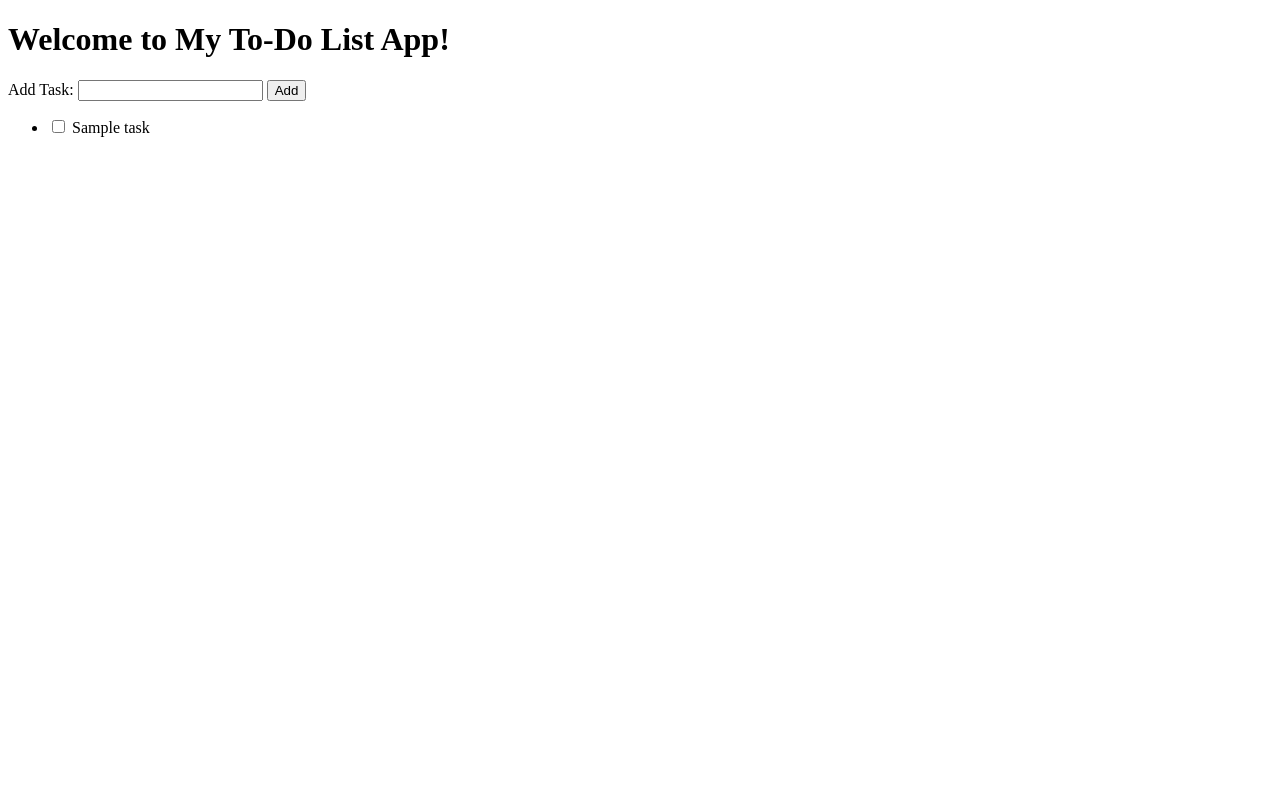
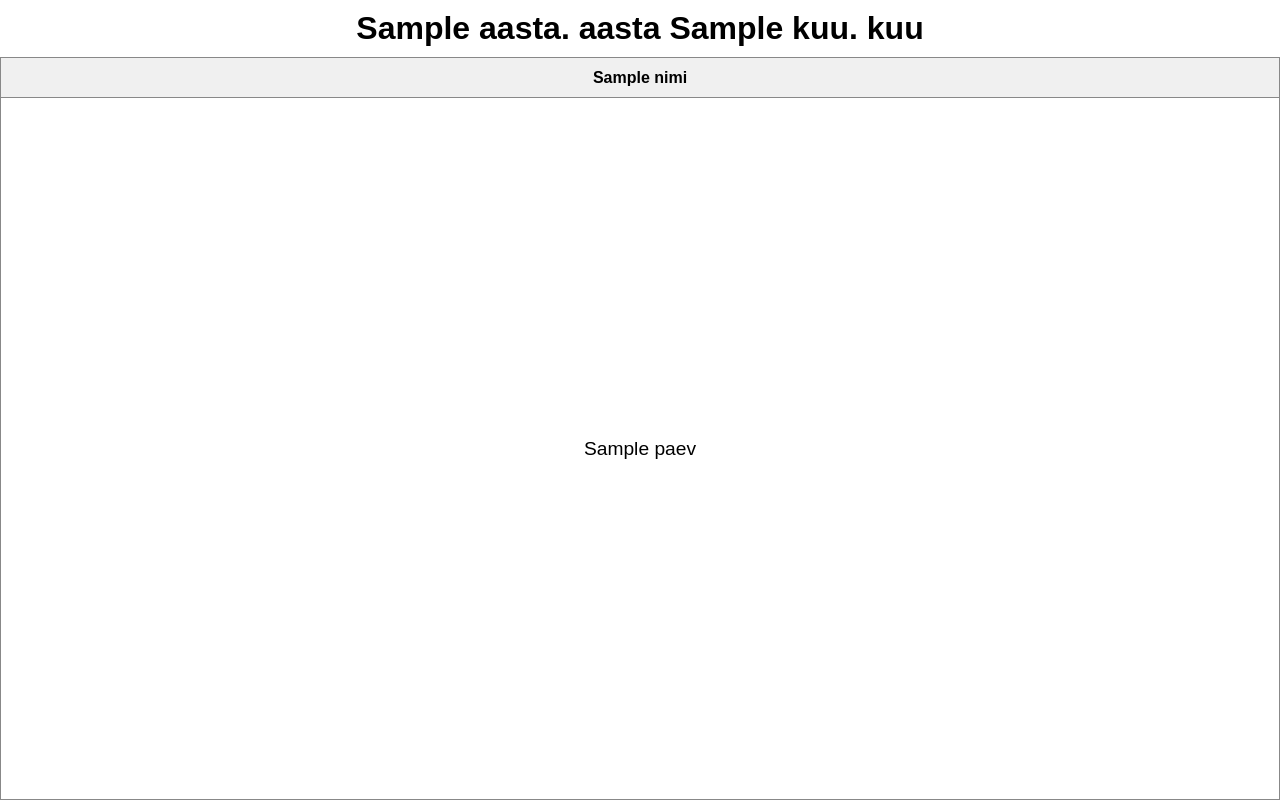
Before and after one commit to ottoarro/projektid, a Flask app: template templates/index.html in a window 1280 px wide. Run offline with Flask 3, Linux system fonts and the light colour scheme; the template is opened without the code that fills it: most values are stand-ins (such as "Sample title", 1, 10 or a date in 2020).

Commit message:
Update index.html

```diff
--- a/templates/index.html
+++ b/templates/index.html
@@ -1,37 +1,79 @@
 <!DOCTYPE html>
-<html lang="en">
+<html lang="et">
 <head>
     <meta charset="UTF-8">
-    <meta name="viewport" content="width=device-width, initial-scale=1.0">
-    <title>My To-Do List App</title>
+    <title>Kalender</title>
+    <style>
+        html, body {
+            height: 100%;
+            margin: 0;
+            padding: 0;
+            font-family: sans-serif;
+        }
+
+        body {
+            display: flex;
+            flex-direction: column;
+        }
+
+        h1 {
+            text-align: center;
+            margin: 10px 0;
+        }
+
+        .kalender-container {
+            flex: 1;
+            display: flex;
+        }
+
+        table {
+            border-collapse: collapse;
+            width: 100%;
+            height: 100%;
+            table-layout: fixed;
+        }
+
+        thead tr {
+            height: 40px; /* fikseeritud kõrgus ülemisele reale */
+        }
+
+        tbody tr {
+            height: calc((100% - 40px) / 6); /* jaota ülejäänud ruum 6 reaga */
+        }
+
+        th {
+            border: 1px solid #888;
+            background-color: #f0f0f0;
+        }
+
+        td {
+            border: 1px solid #888;
+            text-align: center;
+            font-size: 1.2em;
+        }
+    </style>
 </head>
 <body>
-    <h1>Welcome to My To-Do List App!</h1>
-
+    <h1>{{ aasta }}. aasta {{ kuu }}. kuu</h1>
+    <div class="kalender-container">
+        <table>
+            <thead>
+                <tr>
+                    {% for nimi in paevade_nimed %}
+                    <th>{{ nimi }}</th>
+                    {% endfor %}
+                </tr>
+            </thead>
+            <tbody>
+                {% for nadala_rida in paevad %}
+                <tr>
+                    {% for paev in nadala_rida %}
+                    <td>{% if paev != 0 %}{{ paev }}{% endif %}</td>
+                    {% endfor %}
+                </tr>
+                {% endfor %}
+            </tbody>
+        </table>
+    </div>
 </body>
 </html>
-
-<form method="POST" action="{{ url_for('add_task') }}">
-    <label for="newTask">Add Task:</label>
-    <input type="text" id="newTask" name="newTask" required>
-    <button type="submit">Add</button>
-</form>
-
-<ul>
-    {% for task in tasks %}
-        <li>
-            <input type="checkbox" id="{{ loop.index }}" name="taskCheckbox" value="{{ loop.index }}">
-            <label for="{{ loop.index }}">{{ task }}</label>
-            {% if 'Completed' in task %}
-                <button type="button" onclick="deleteTask({{ loop,index }})">Delete</button>
-            {% endif %}
-        </li>
-    {% endfor %}
-</ul>
-
-<script>
-    function deleteTask(index) {
-        document.getElementById('taskCheckbox-' + index).checked = false;
-        document.forms[0].submit();
-    }
-</script>
```
